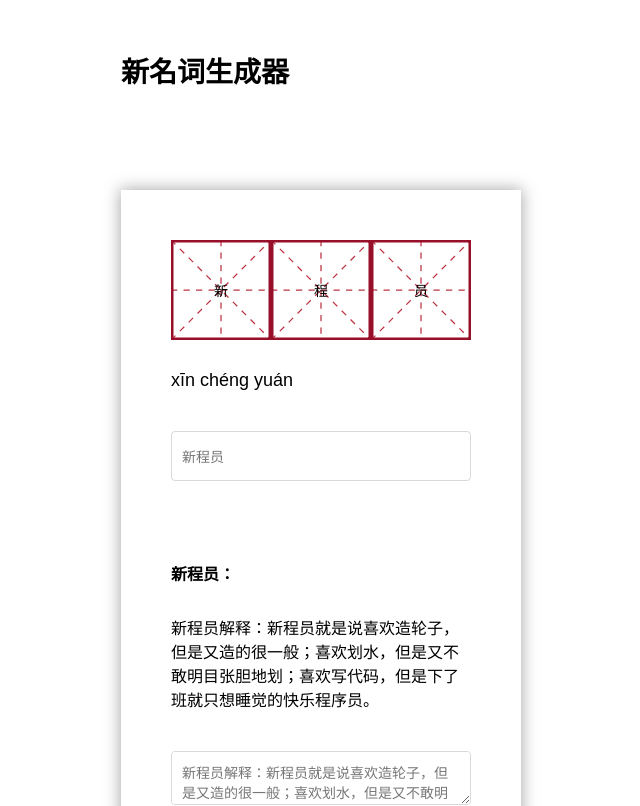
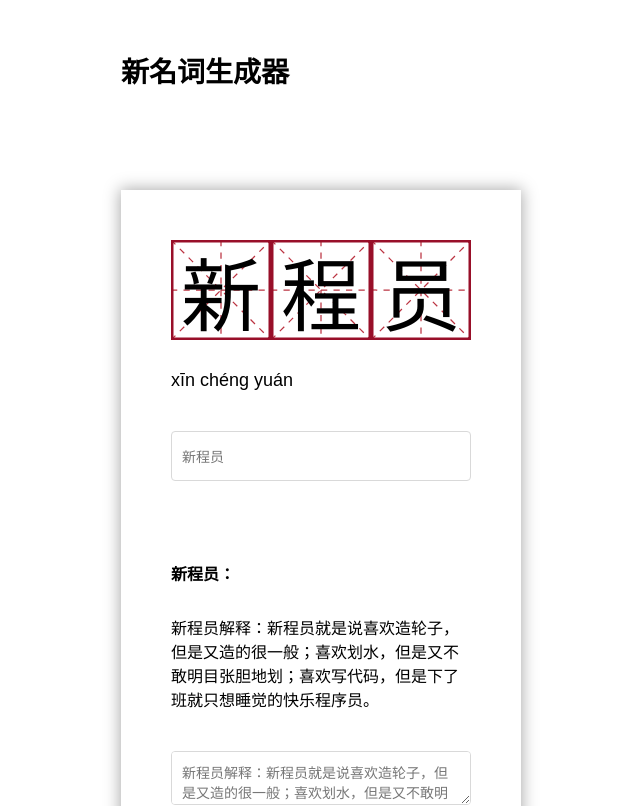
Before and after one commit to geekplux/new_words, a React (Create React App) app: page / in a window 1280 px wide. Shown: the top 806 px of the page, without its empty margins (319-959 px from the left). Built offline with nearby package versions, Linux system fonts and the light colour scheme.

Commit message:
fix: font size of nameChar

```diff
--- a/src/App.js
+++ b/src/App.js
@@ -4,6 +4,8 @@ import './App.css';
 import pinyinUtil from './pinyinUtil';
 import domtoimage from 'dom-to-image';
 
+const MAX_WIDTH = 400;
+const RESULT_PADDING = 50;
 const pinyin = str => pinyinUtil.getPinyin(str);
 function downloadImg(format) {
   const fn = {
@@ -32,6 +34,7 @@ class App extends Component {
       hideInput: false
     };
   }
+  setNameCharRef = ref => (this.nameCharRef = ref);
   onNameInput = event => {
     this.setState({
       wordName: event.target.value.trim()
@@ -47,22 +50,39 @@ class App extends Component {
     this.setState({ hideInput: !this.state.hideInput });
   };
 
-  onDownloadClick = (format) => event => {
+  onDownloadClick = format => event => {
     this.setState({ hideInput: true });
     downloadImg(format);
   };
 
   render() {
     const { hideInput, wordName, wordDesc } = this.state;
+    let nameCharWidth = MAX_WIDTH - 2 * RESULT_PADDING;
+    if (this.nameCharRef) {
+      const { width } = this.nameCharRef.getBoundingClientRect();
+      nameCharWidth = width;
+    }
 
     return (
       <div className="App">
-        <div className="container">
+        <div className="container" style={{
+          maxWidth: MAX_WIDTH,
+        }}>
           <h1 className="title">新名词生成器</h1>
-          <div id="result" className="result">
-            <div className="nameChar">
+          <div id="result" className="result" style={{
+            padding: RESULT_PADDING,
+          }}>
+            <div className="nameChar" ref={this.setNameCharRef}>
               {wordName && wordName.length
-                ? wordName.split('').map((c, i) => <Char key={i} c={c} />)
+                ? wordName
+                    .split('')
+                    .map((c, i) => (
+                      <Char
+                        key={i}
+                        c={c}
+                        fontSize={(nameCharWidth / wordName.length) * 0.8}
+                      />
+                    ))
                 : '*请在下方输入框输入'}
             </div>
             <div className="pinyin">{wordName && pinyin(wordName)}</div>
@@ -91,13 +111,22 @@ class App extends Component {
             {hideInput ? '修改' : '预览'}
           </button>
           <div className="btn-group">
-            <button className="btn download-btn" onClick={this.onDownloadClick('png')}>
+            <button
+              className="btn download-btn"
+              onClick={this.onDownloadClick('png')}
+            >
               PNG
             </button>
-            <button className="btn download-btn" onClick={this.onDownloadClick('svg')}>
+            <button
+              className="btn download-btn"
+              onClick={this.onDownloadClick('svg')}
+            >
               SVG
             </button>
-            <button className="btn download-btn" onClick={this.onDownloadClick('jpeg')}>
+            <button
+              className="btn download-btn"
+              onClick={this.onDownloadClick('jpeg')}
+            >
               JPEG
             </button>
           </div>
--- a/src/components/char/index.js
+++ b/src/components/char/index.js
@@ -4,14 +4,18 @@ import './style.css';
 
 class Char extends Component {
   render() {
+    const { fontSize } = this.props;
+
     return (
       <div className="square">
         <div className="wrap">
           <div className="content">
             <span
               className="char"
+              ref={this.setRef}
               style={{
-                backgroundImage: `url(${miBg})`
+                backgroundImage: `url(${miBg})`,
+                fontSize,
               }}
             >
               {this.props.c}
```
